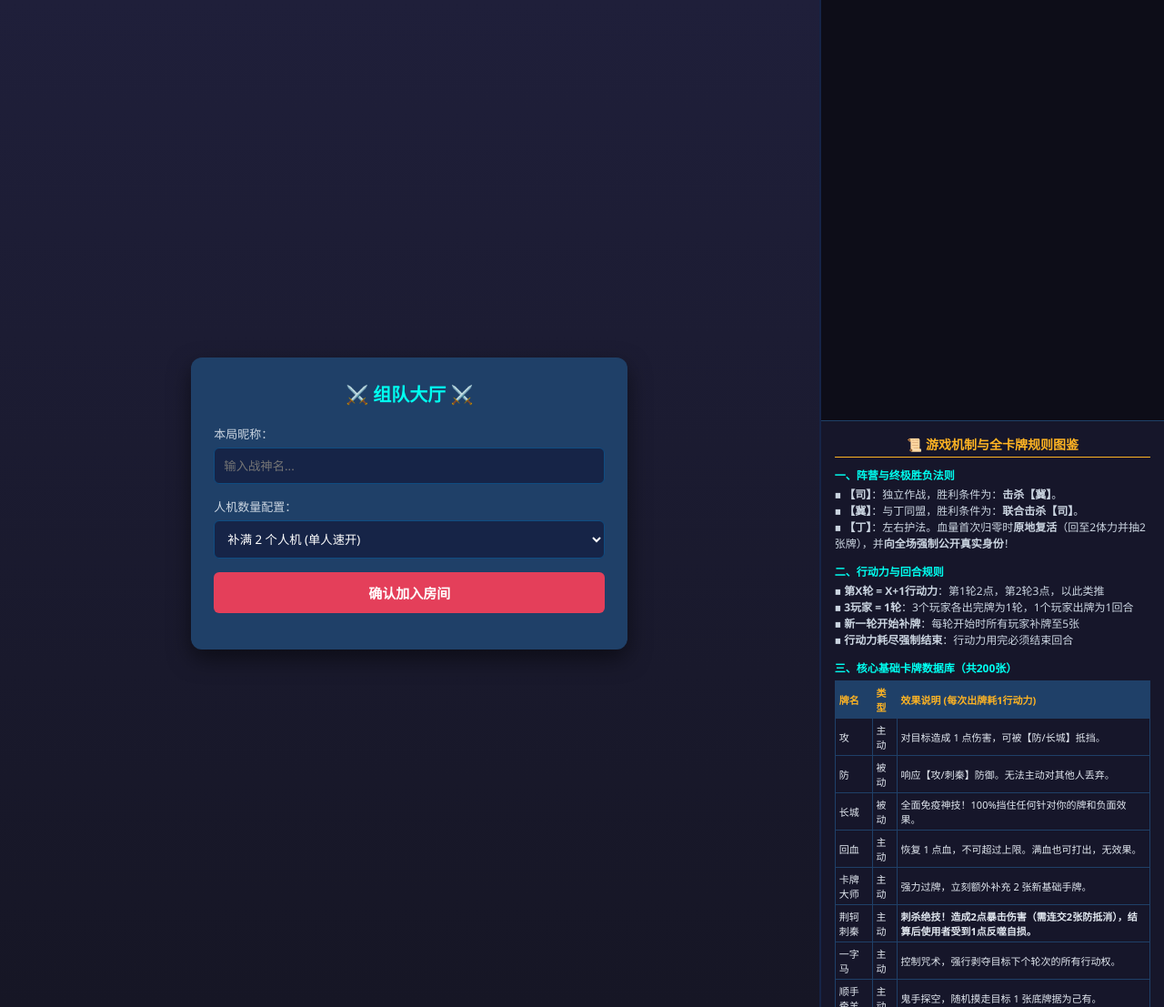
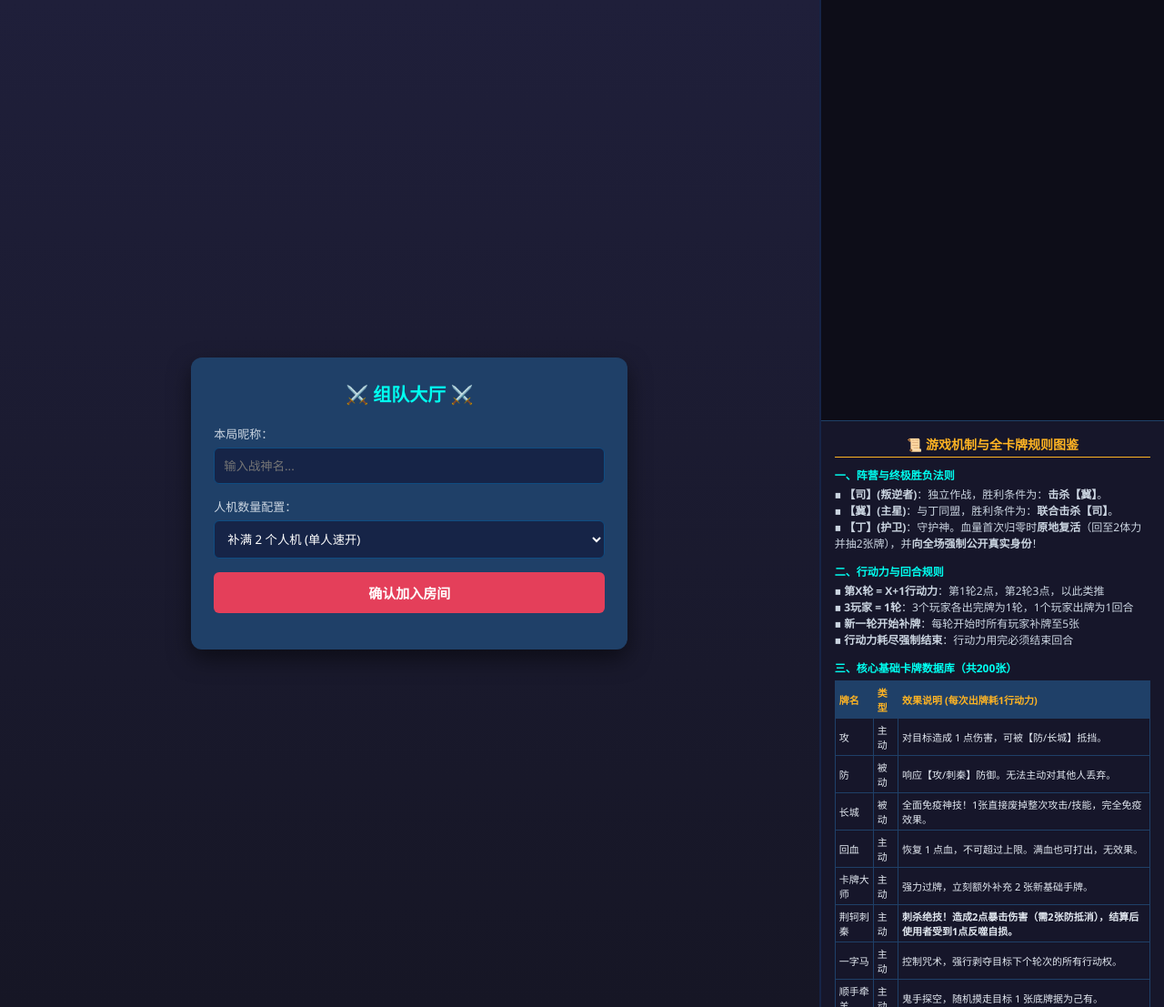
Before and after one commit to 123456-gitch/SG-kill, a Flask app: page / in a window 1280 px wide. Shown: the part 59-1166 px from the top of the page at 91% size. Run offline with Flask 3, Linux system fonts and the light colour scheme; some libraries are stand-ins or nearby versions.

Commit message:
Update index.html

```diff
--- a/my_card_game/templates/index.html
+++ b/my_card_game/templates/index.html
@@ -145,9 +145,9 @@
                 <div class="rules-title">📜 游戏机制与全卡牌规则图鉴</div>
                 <div class="rules-section">
                     <div class="rules-sub">一、阵营与终极胜负法则</div>
-                    <div class="rules-text">▪ <b>【司】</b>：独立作战，胜利条件为：<b>击杀【冀】</b>。</div>
-                    <div class="rules-text">▪ <b>【冀】</b>：与丁同盟，胜利条件为：<b>联合击杀【司】</b>。</div>
-                    <div class="rules-text">▪ <b>【丁】</b>：左右护法。血量首次归零时<b>原地复活</b>（回至2体力并抽2张牌），并<b>向全场强制公开真实身份</b>！</div>
+                    <div class="rules-text">▪ <b>【司】(叛逆者)</b>：独立作战，胜利条件为：<b>击杀【冀】</b>。</div>
+                    <div class="rules-text">▪ <b>【冀】(主星)</b>：与丁同盟，胜利条件为：<b>联合击杀【司】</b>。</div>
+                    <div class="rules-text">▪ <b>【丁】(护卫)</b>：守护神。血量首次归零时<b>原地复活</b>（回至2体力并抽2张牌），并<b>向全场强制公开真实身份</b>！</div>
                 </div>
                 <div class="rules-section">
                     <div class="rules-sub">二、行动力与回合规则</div>
@@ -162,10 +162,10 @@
                         <tr><th>牌名</th><th>类型</th><th>效果说明 (每次出牌耗1行动力)</th></tr>
                         <tr><td>攻</td><td>主动</td><td>对目标造成 1 点伤害，可被【防/长城】抵挡。</td></tr>
                         <tr><td>防</td><td>被动</td><td>响应【攻/刺秦】防御。无法主动对其他人丢弃。</td></tr>
-                        <tr><td>长城</td><td>被动</td><td>全面免疫神技！100%挡住任何针对你的牌和负面效果。</td></tr>
+                        <tr><td>长城</td><td>被动</td><td>全面免疫神技！1张直接废掉整次攻击/技能，完全免疫效果。</td></tr>
                         <tr><td>回血</td><td>主动</td><td>恢复 1 点血，不可超过上限。满血也可打出，无效果。</td></tr>
                         <tr><td>卡牌大师</td><td>主动</td><td>强力过牌，立刻额外补充 2 张新基础手牌。</td></tr>
-                        <tr><td>荆轲刺秦</td><td>主动</td><td><b>刺杀绝技！造成2点暴击伤害（需连交2张防抵消），结算后使用者受到1点反噬自损。</b></td></tr>
+                        <tr><td>荆轲刺秦</td><td>主动</td><td><b>刺杀绝技！造成2点暴击伤害（需2张防抵消），结算后使用者受到1点反噬自损。</b></td></tr>
                         <tr><td>一字马</td><td>主动</td><td>控制咒术，强行剥夺目标下个轮次的所有行动权。</td></tr>
                         <tr><td>顺手牵羊</td><td>主动</td><td>鬼手探空，随机摸走目标 1 张底牌据为己有。</td></tr>
                         <tr><td>江山易主</td><td>主动</td><td>颠倒乾坤，将自己全部手牌与目标进行大对调。</td></tr>
@@ -175,8 +175,8 @@
                 <div class="rules-section">
                     <div class="rules-sub">四、状态卡牌觉醒词条</div>
                     <div class="rules-text">每回合开始时刷新2张不重复状态牌（无限获取），冷却时间均为 3 回合（装备后3个回合可更换，也可继续保留）。</div>
-                    <div class="rules-text">▪ <b>【背水一战】</b>：上限重置为5。轮到自己时可献祭 X 点血，暴抽 X+1 张（最多扣3血）。</div>
-                    <div class="rules-text">▪ <b>【饮鸩止渴】</b>：血量与上限瞬间撑爆至 10！<b>每轮</b>触发慢毒，上限减3（最低为1）。</div>
+                    <div class="rules-text">▪ <b>【背水一战】</b>：上限重置为5。轮到自己时可献祭 X 点血，暴抽 X+1 张（最低留1血）。</div>
+                    <div class="rules-text">▪ <b>【饮鸩止渴】</b>：血量与上限瞬间撑爆至 10！<b>每回合</b>触发慢毒，上限减3（最低为1）。</div>
                     <div class="rules-text">▪ <b>【卧薪尝胆】</b>：上限5。自带减伤（受攻伤害减1），但自己只要主动出牌就会受到执念反噬自残扣1血（最低1血不死，回血不反噬）。</div>
                     <div class="rules-text">▪ <b>【暗度陈仓】</b>：上限重置为5。出牌时可将【防】当【攻】打出；防守时可将【攻】当【防】使用。</div>
                 </div>
@@ -205,6 +205,8 @@
         let myIndex = null;
         let selectedTargetIdx = -1;
         let currentStatusCooldown = 0;
+        // ✅ 修改5：新增全局状态缓存，用于点击校验
+        let gameState = null;
 
         function joinGame() {
             const name = document.getElementById("username").value;
@@ -238,6 +240,16 @@
         }
 
         function playCard(cardName) {
+            // ✅ 修改5：点击前校验，给出明确提示
+            if (!gameState || gameState.current_idx !== myIndex) {
+                alert("🚨 现在不是你的出牌回合！");
+                return;
+            }
+            if (gameState.is_my_response) {
+                alert("🚨 请先处理当前的防御响应！");
+                return;
+            }
+
             if (["攻", "荆轲刺秦", "一字马", "顺手牵羊", "江山易主", "同归于尽"].includes(cardName)) {
                 if (selectedTargetIdx === -1) {
                     alert("🚨 请先在上方点击选定一个其他存活玩家（使其亮起红色高亮框）作为你的打击目标！");
@@ -248,6 +260,10 @@
         }
 
         function playAnduxu(cardName, realIntent) {
+            if (!gameState || gameState.current_idx !== myIndex) {
+                alert("🚨 现在不是你的出牌回合！");
+                return;
+            }
             if (selectedTargetIdx === -1) {
                 alert("🚨 【暗度陈仓】变形打击也必须先在上端点击选择一个目标！");
                 return;
@@ -256,8 +272,12 @@
         }
 
         function equipStatus(cardName) {
+            if (!gameState || gameState.current_idx !== myIndex) {
+                alert("🚨 只能在自己的出牌回合装备状态牌！");
+                return;
+            }
             if (currentStatusCooldown > 0) {
-                alert("🚨 该状态牌正在冷却中，无法重复开启！");
+                alert("🚨 当前状态还在冷却中，无法更换新状态！");
                 return;
             }
             socket.emit('equip_status', { card: cardName });
@@ -283,6 +303,7 @@
         });
 
         socket.on('game_update', (data) => {
+            gameState = data;
             document.getElementById("lobby").style.display = "none";
             document.getElementById("game-board").style.display = "block";
             document.getElementById("player-interaction").style.display = "block";
@@ -394,11 +415,12 @@
                 if (data.my_cards.includes("长城")) {
                     btnsHtml += `<button class="btn-action" style="background:#4834d4;" onclick="respond('长城')">祭出【长城壁】</button>`;
                 }
-                btnsHtml += `<button class="btn-action" style="background:#eb4d4b;" onclick="respond('放弃')">放弃抵抗</button>`;
+                btnsHtml += `<button class="btn-action" style="background:#eb4d4b;" onclick="respond('放弃')">放弃抵抗(承担扣血效果)</button>`;
 
+                // ✅ 修改4：去掉防守响应次数文字
                 promptAnchor.innerHTML = `
                     <div class="prompt-panel">
-                        <div class="prompt-title">⚠️ 受到压制：检测到敌方丢出的【${data.pending_card}】正在对你瞄准！(尚需防守响应：${data.required_defenses}次)</div>
+                        <div class="prompt-title">⚠️ 受到压制：敌方丢出【${data.pending_card}】正在对你瞄准！</div>
                         <div class="prompt-btns">${btnsHtml}</div>
                     </div>
                 `;
```
